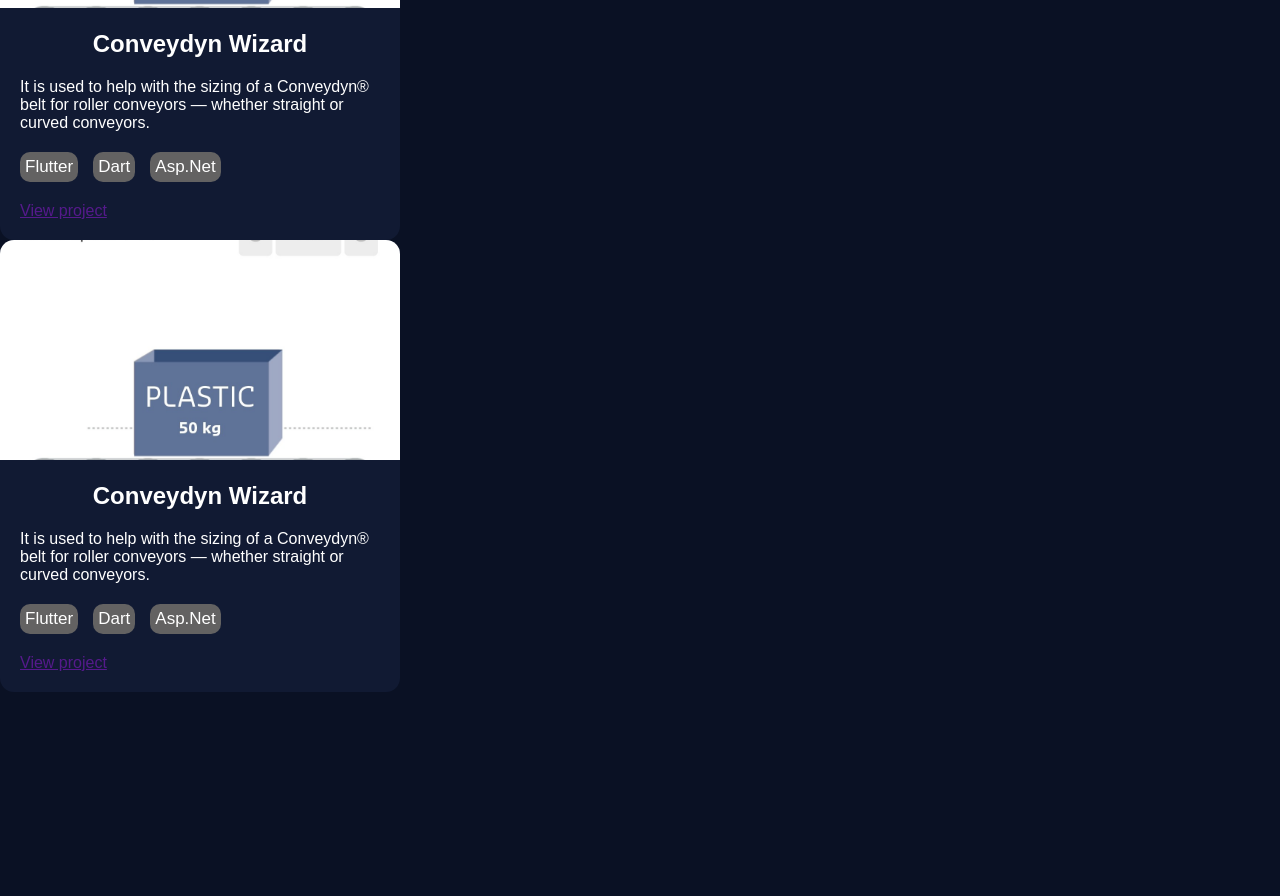
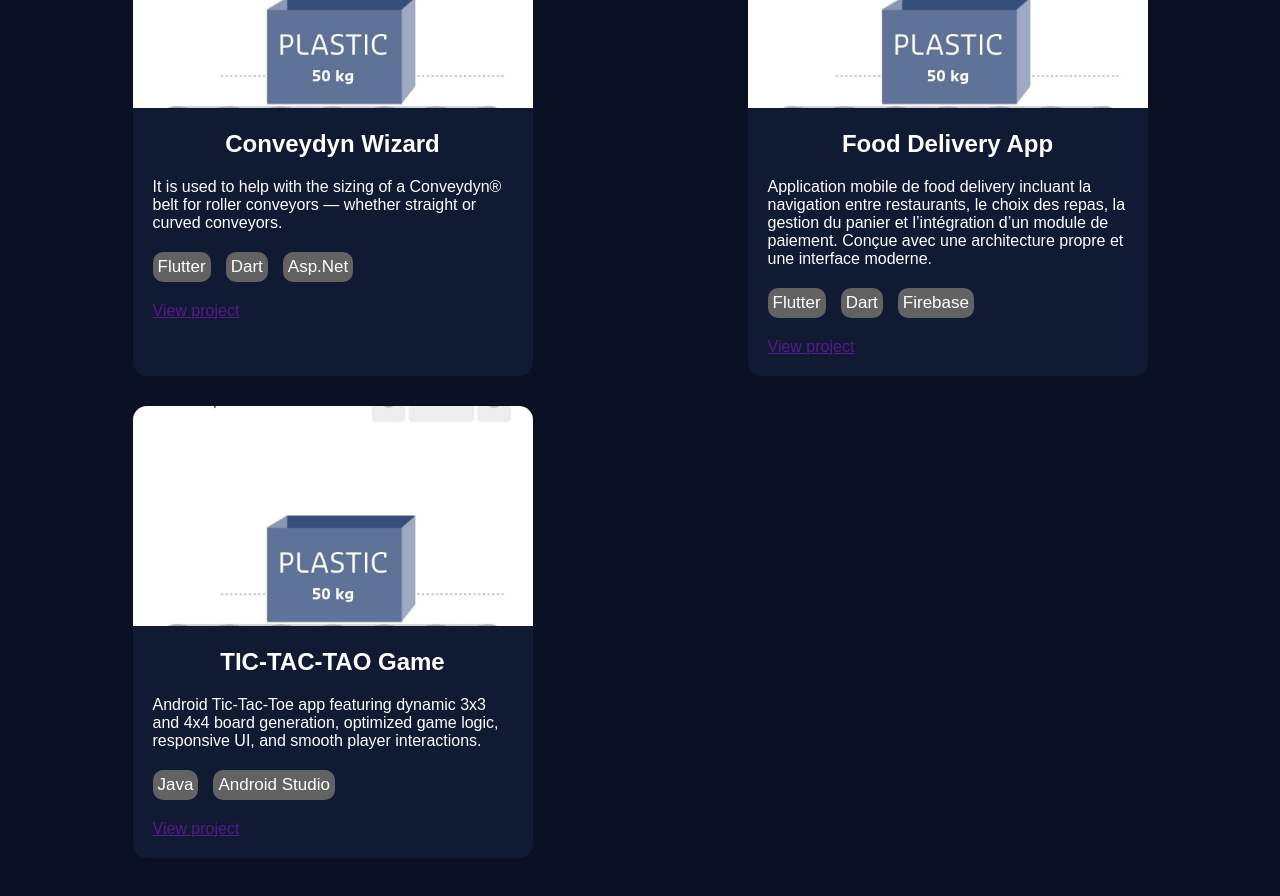
Before and after one commit to anismkb/Portfolio-MEKBAL-Anis, a React (Vite) app: page / in a window 1280 px wide. Shown: the part 3040-3936 px from the top of the page. Before the commit the page ends 3732 px from the top, so only its background shows below. Built offline with nearby package versions, Linux system fonts and the light colour scheme.

Commit message:
update recents projects

```diff
--- a/src/Components/Project/Project.css
+++ b/src/Components/Project/Project.css
@@ -4,7 +4,7 @@
   display: flex;
   flex-direction: column;
   align-items: center;
-  margin-bottom: 40px;
+  margin-top: 100px;
 }
 
 .subtitle {
@@ -23,30 +23,30 @@
   border-radius: 10px;
 }
 
-.ProjectCards {
+.projectCards {
   display: grid;
-  grid-template-columns: repeat(auto-fit, minmax(300px, 1fr));
+  grid-template-columns: repeat(auto-fit, minmax(400px, 1fr));
   gap: 30px;
   padding: 40px;
-  max-width: 1000px; /* largeur max du container */
+  max-width: 1280px; /* largeur max du container */
   margin: 0 auto; /* centre horizontalement */
   align-items: stretch;
   align-self: center;
   justify-items: center;
 }
 
-.card-skills {
+.card-project {
   background: #111a33;
   width: 400px;
   border-radius: 14px;
   padding-bottom: 20px;
 }
 
-.card-skills .title {
-  margin-bottom: 0px;
+.card-project .title {
+  margin: 0px;
 }
 
-.card-skills img {
+.card-project img {
   border-radius: 14px 14px 0 0;
   width: 400px;
   height: 220px;
@@ -54,22 +54,22 @@
 
 }
 
-.card-skills .description {
+.card-project .description {
   margin: 20px;
 }
 
-.card-skills .items {
+.card-project .items {
   display: flex;
   flex-direction: row;
   margin: 20px;
 }
 
-.card-skills .item{
+.card-project .item{
   display: flex;
   background-color: rgb(99, 98, 98);
   border-radius: 10px;
 }
 
-.card-skills .lien{
+.card-project .lien{
   margin-left: 20px;
 }
--- a/src/Components/Project/Project.jsx
+++ b/src/Components/Project/Project.jsx
@@ -27,12 +27,24 @@ const Projet = () => {
         <ProjectCard
           image= {conveydyn}
           lien={""}
-          title="Conveydyn Wizard"
-          description="It is used to help with the sizing of a Conveydyn® belt for roller conveyors — whether straight or curved conveyors."
+          title="Food Delivery App"
+          description="Application mobile de food delivery incluant la navigation entre restaurants, le choix des repas, la gestion du panier et l’intégration d’un module de paiement. Conçue avec une architecture propre et une interface moderne."
           items={[
             { technologie: "Flutter" },
             { technologie: "Dart" },
-            { technologie: "Asp.Net" },
+            { technologie: "Firebase" },
+          ]}
+        />
+
+
+        <ProjectCard
+          image= {conveydyn}
+          lien={""}
+          title="TIC-TAC-TAO Game"
+          description="Android Tic-Tac-Toe app featuring dynamic 3x3 and 4x4 board generation, optimized game logic, responsive UI, and smooth player interactions."
+          items={[
+            { technologie: "Java" },
+            { technologie: "Android Studio" },
           ]}
         />
       </div>
--- a/src/Components/Project/ProjectCard.jsx
+++ b/src/Components/Project/ProjectCard.jsx
@@ -1,10 +1,10 @@
 export default function ProjectCard({ image, lien, title, description, items }) {
   return (
-    <div className="card-skills">
+    <div className="card-project">
       <img src={image} alt={title} />
 
       <div className="title">
-        <br />
+        <br/>
         <h2>{title}</h2>
       </div>
 
@@ -21,7 +21,7 @@ export default function ProjectCard({ image, lien, title, description, items })
       </div>
 
       <div className="lien">
-        <a href={lien} target="_blank" rel="noreferrer">
+        <a href={lien} target="_blank">
           View project
         </a>
       </div>
```
